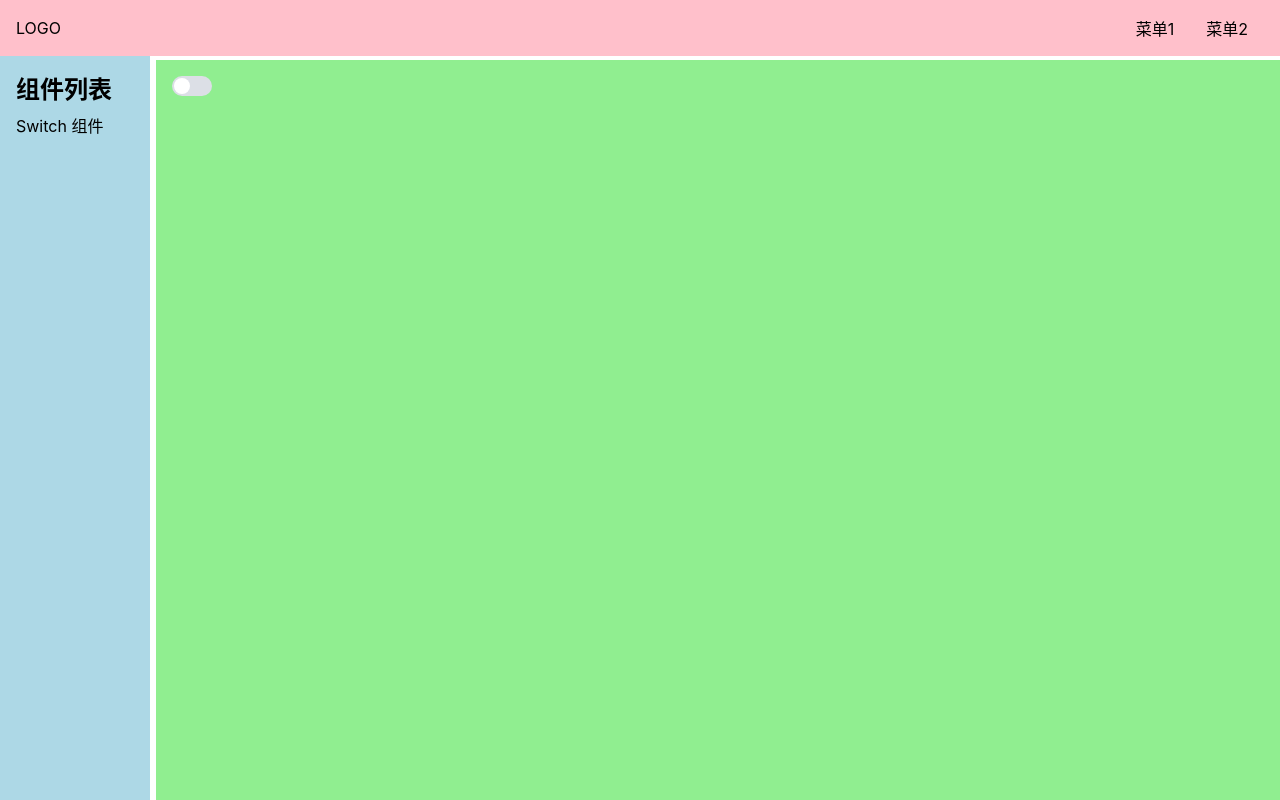
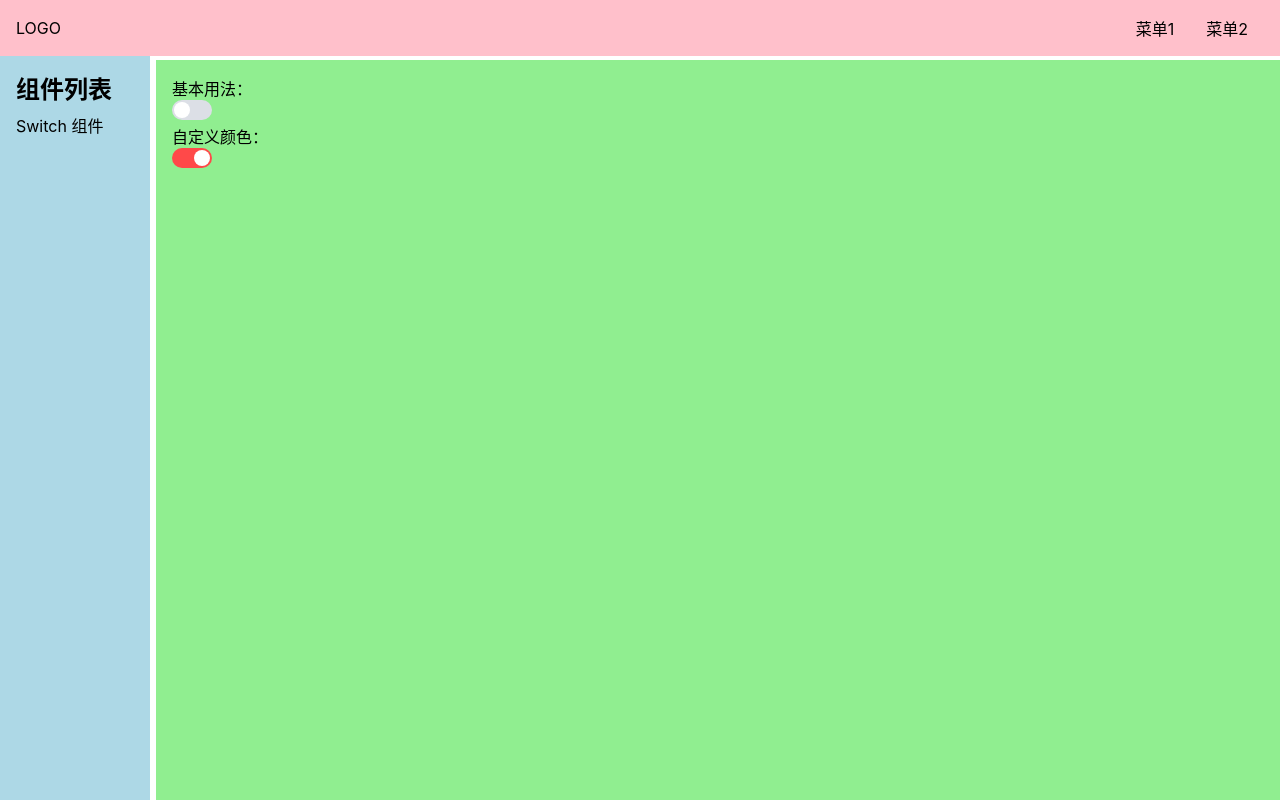
Before and after one commit to potatoMM/po-ui, a Vue app: page /#/doc/switch in a window 1280 px wide. Built offline with nearby package versions, Linux system fonts and the light colour scheme.

Commit message:
switch组件完成

```diff
--- a/src/components/Switch.vue
+++ b/src/components/Switch.vue
@@ -1,11 +1,27 @@
 <template>
   <div>
-    <Switch/>
+    <div>
+      基本用法：<br />
+      <Switch v-model:value="value" />
+    </div>
+    <div>
+      自定义颜色：<br />
+      <Switch v-model:value="colorValue" inactiveColor="#ff4949" />
+    </div>
   </div>
 </template>
 <script lang="ts">
-import Switch from '../lib/Switch.vue'
+import { ref } from "vue";
+import Switch from "../lib/Switch.vue";
 export default {
-  components:{Switch}
-}
+  components: { Switch },
+  setup() {
+    const value = ref(false);
+    const colorValue = ref(true);
+    return {
+      value,
+      colorValue,
+    };
+  },
+};
 </script>
--- a/src/lib/Switch.vue
+++ b/src/lib/Switch.vue
@@ -1,50 +1,62 @@
 <template>
-  <button :class="{checked}" @click="togglecheckedStatus"><span></span></button>
+  <button :class="{ checked: value }" @click="togglecheckedStatus" :style="{'backgroundColor':inactiveColor}">
+    <span></span>
+  </button>
 </template>
 <script lang="ts">
-import { ref } from 'vue'
+import { ref } from "vue";
 export default {
-  setup(){
-    const checked = ref(false)
+  props: {
+    value: {
+      type:Boolean,
+      required: true,
+    },
+    inactiveColor:{
+      type:String,
+      required: false,
+      default:'#dcdfe6'
+    },
+  },
+  setup(props, context) {
+    const checked = ref(false);
     const togglecheckedStatus = () => {
-      checked.value = !checked.value
-    }
+      context.emit("update:value", !props.value);
+    };
     return {
       checked,
-      togglecheckedStatus
-    }
-  }
-}
+      togglecheckedStatus,
+    };
+  },
+};
 </script>
 <style lang="scss" scoped>
 $h: 20px;
 $h2: $h - 4px;
-   button{
+button {
   height: $h;
-     width: $h*2;
+  width: $h * 2;
   border: none;
   background-color: #dcdfe6;
   border-radius: $h/2;
   position: relative;
-   }
-   span{
+  > span {
     position: absolute;
     top: 2px;
     left: 2px;
     height: $h2;
     width: $h2;
-     background:white;
+    background: white;
     border-radius: $h2 / 2;
-     transition: left .25s;
+    transition: left 0.25s;
   }
-   button.checked{
+  &.checked {
     background-color: #409eff;
-   }
-   button.checked > span{
-     outline: none;
+    > span {
       left: calc(100% - #{$h2} - 2px);
     }
-   button:focus{
+  }
+  &:focus{
     outline: none;
   }
+}
 </style>
```
Lines whose indentation alone changed are shown as unchanged.
